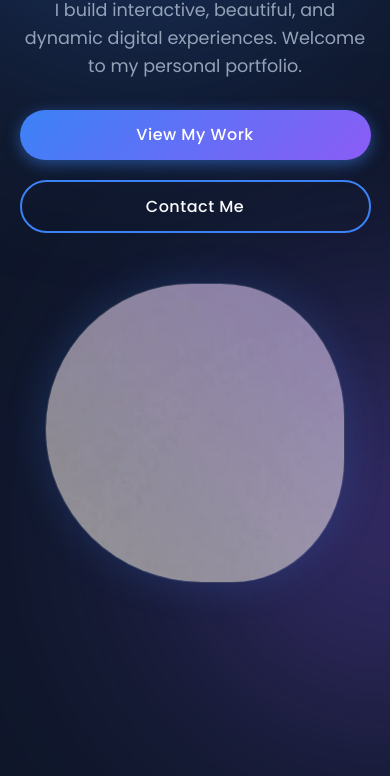
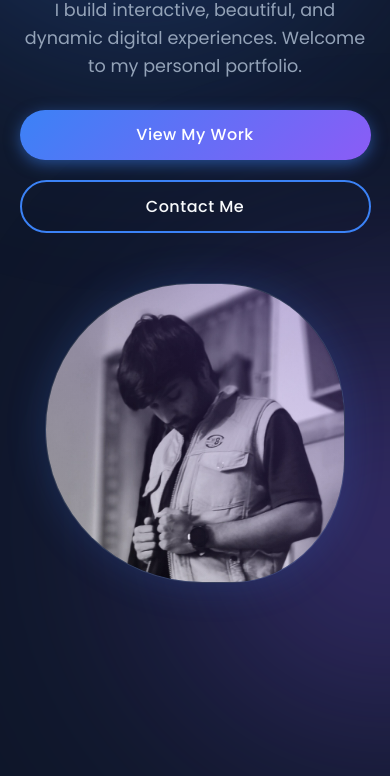
Before and after one commit to prabalpratapsinghsisodiya01-art/My-portfolio, a plain HTML site: page index.html in a window 390 px wide. Shown: the part 318-1094 px from the top of the page. Drawn offline with Linux system fonts and the light colour scheme.

Commit message:
Add hero-img class for responsive image styling

```diff
--- a/prabal1.css
+++ b/prabal1.css
@@ -279,10 +279,17 @@ section {
     border: 1px solid var(--glass-border);
 }
 
+.hero-img {
+    width: 100%;
+    height: 100%;
+    object-fit: cover;
+}
+
 .overlay-grad {
     position: absolute;
     inset: 0;
     background: linear-gradient(45deg, transparent, rgba(139, 92, 246, 0.3));
+    pointer-events: none;
 }
 
 @keyframes morph {
```
